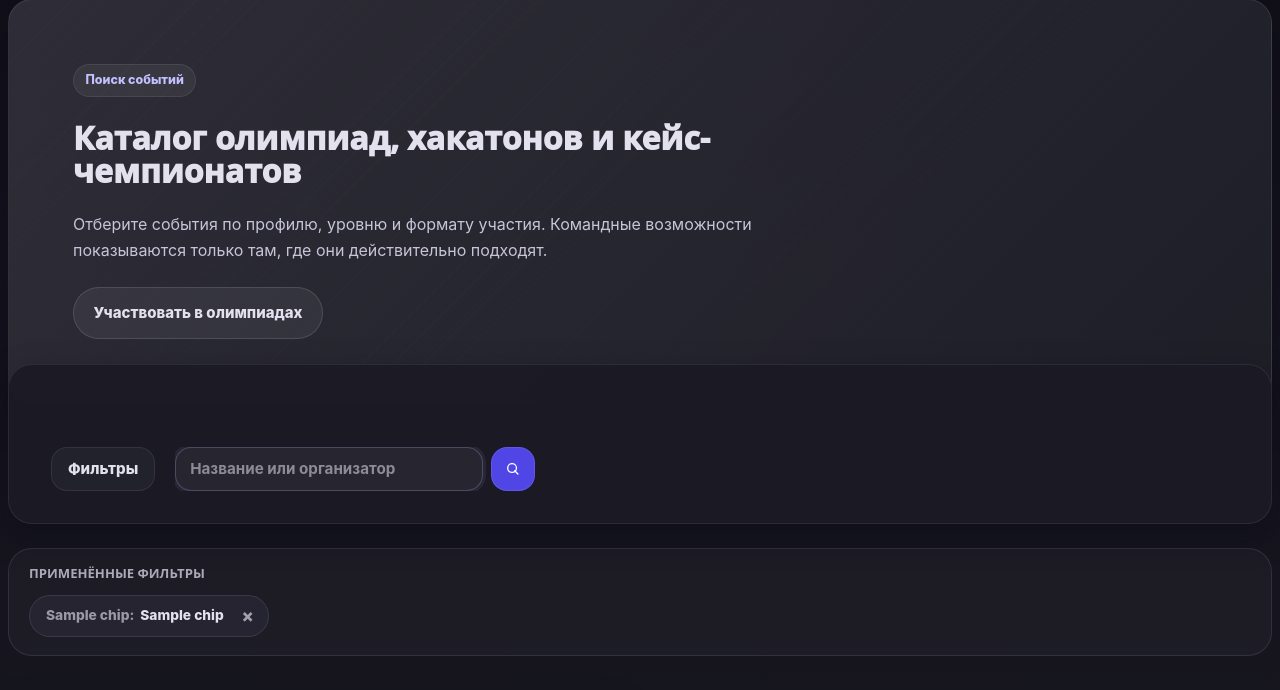
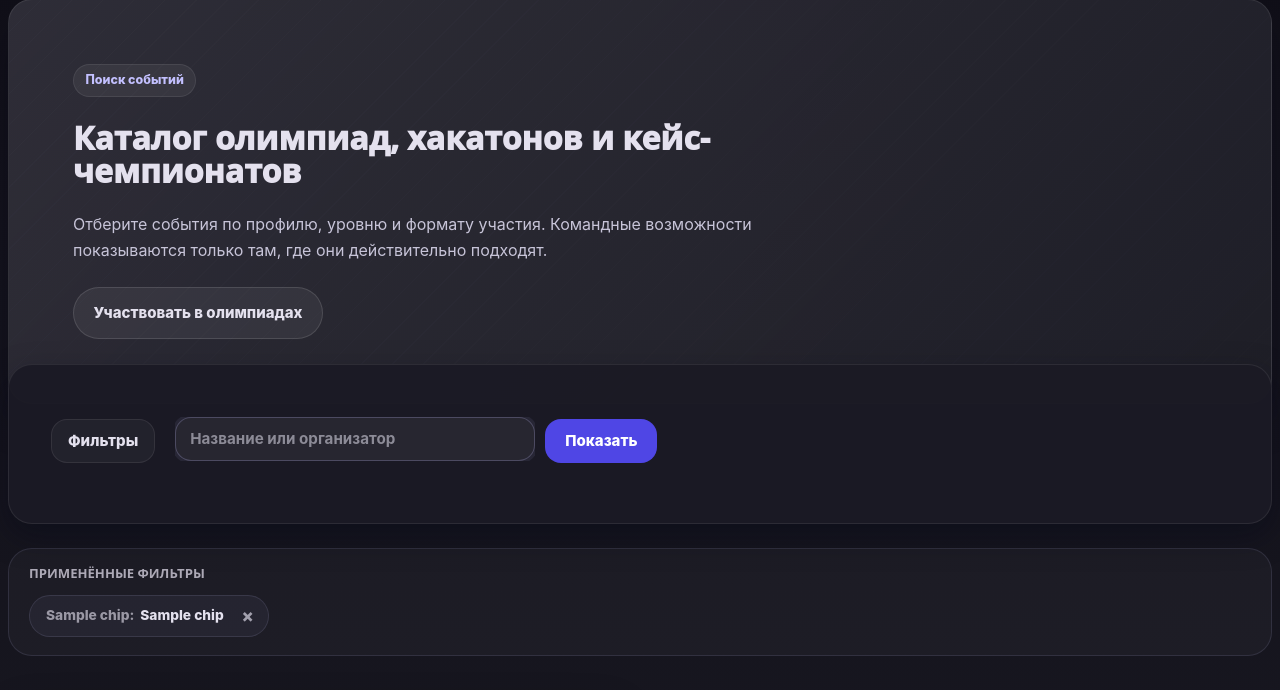
Before and after one commit to NikitOK11/Bloom, a Django app: template backend/apps/web/templates/web/event_list.html in a window 1280 px wide, after a click that opens the changed part. Shown: the part 149-839 px from the top of the page. Run offline with Django 3.2, Linux system fonts and the light colour scheme; the template is opened without the code that fills it: most values are stand-ins (such as "Sample title", 1, 10 or a date in 2020).

Commit message:
Refine events search morph

```diff
--- a/backend/apps/web/static/web/js/app.js
+++ b/backend/apps/web/static/web/js/app.js
@@ -190,6 +190,7 @@
     function clearSearchRestoreState(panel) {
         const state = searchRestoreState.get(panel);
         if (!state) {
+            panel.classList.remove("is-restoring-filters");
             return;
         }
 
@@ -202,6 +203,7 @@
         }
 
         searchRestoreState.delete(panel);
+        panel.classList.remove("is-restoring-filters");
     }
 
     function restoreSearchMode(panel, shouldFocus) {
@@ -213,6 +215,7 @@
         clearSearchRestoreState(panel);
         closeFilters();
         panel.classList.add("is-filter-compact-open");
+        panel.classList.add("is-restoring-filters");
         compactToggle?.setAttribute("aria-expanded", "true");
         searchToggle?.setAttribute("aria-expanded", "false");
 
--- a/backend/apps/web/static/web/styles.css
+++ b/backend/apps/web/static/web/styles.css
@@ -912,6 +912,17 @@ h3 {
     align-self: end;
     justify-content: flex-end;
     min-width: 0;
+    transition: transform 220ms ease, align-self 220ms ease;
+}
+
+.catalog-filter-panel.is-search-active .catalog-control-bar {
+    align-self: center;
+    transform: translateY(-3px);
+}
+
+.catalog-filter-panel.is-filter-compact-open .catalog-control-bar {
+    align-self: end;
+    transform: translateY(0);
 }
 
 .catalog-filter-compact-toggle,
@@ -969,6 +980,16 @@ h3 {
     pointer-events: auto;
 }
 
+.catalog-filter-panel.is-restoring-filters .catalog-filter-compact-toggle {
+    max-width: 0;
+    min-width: 0;
+    padding-right: 0;
+    padding-left: 0;
+    border: 0;
+    opacity: 0;
+    pointer-events: none;
+}
+
 .catalog-filter-compact-toggle:hover,
 .catalog-filter-compact-toggle:focus-visible,
 .catalog-search-toggle:hover,
@@ -1002,8 +1023,8 @@ h3 {
 
 .catalog-search-shell {
     display: grid;
-    grid-template-columns: minmax(0, 1fr) auto;
-    gap: 8px;
+    grid-template-columns: minmax(0, 1fr);
+    gap: 0;
     align-items: center;
     max-width: 0;
     width: min(360px, calc(100vw - 168px));
@@ -1021,8 +1042,12 @@ h3 {
     visibility: visible;
     opacity: 1;
     pointer-events: auto;
-    transform: scaleX(1);
+    transform: translateY(-2px) scaleX(1);
     transition-delay: 0s, 0s, 0s, 0s;
+}
+
+.catalog-filter-panel.is-restoring-filters .catalog-search-shell {
+    transform: translateY(0) scaleX(0.96);
 }
 
 .catalog-filter-panel.is-filter-compact-open .catalog-search-shell {
@@ -1034,6 +1059,7 @@ h3 {
 }
 
 .catalog-search-input {
+    width: 100%;
     min-width: 0;
     min-height: 44px;
     padding: 10px 14px;
--- a/backend/apps/web/templates/web/event_list.html
+++ b/backend/apps/web/templates/web/event_list.html
@@ -54,10 +54,6 @@
                             </div>
                         {% endfor %}
                     </div>
-
-                    <div class="catalog-filter-actions">
-                        <button class="catalog-filter-submit" type="submit">{% trans "Показать" %}</button>
-                    </div>
                 </div>
             </div>
 
@@ -74,13 +70,9 @@
                     <div class="catalog-search-shell" data-search-shell>
                         <label class="sr-only" for="catalog-search-input">{% trans "Поиск" %}</label>
                         <input id="catalog-search-input" class="catalog-search-input" type="search" name="q" value="{{ selected_filters.q }}" placeholder="{% trans 'Название или организатор' %}" data-search-input>
-                        <button class="catalog-search-submit" type="submit" aria-label="{% trans 'Найти событие' %}">
-                            <svg class="filter-search-icon" viewBox="0 0 24 24" aria-hidden="true">
-                                <path d="M11 5a6 6 0 1 0 0 12a6 6 0 0 0 0-12Zm8 14-4.35-4.35" fill="none" stroke="currentColor" stroke-linecap="round" stroke-linejoin="round" stroke-width="1.8"/>
-                            </svg>
-                        </button>
                     </div>
                 </div>
+                <button class="catalog-filter-submit" type="submit">{% trans "Показать" %}</button>
             </div>
         </div>
     </form>
```
Also changed, not shown: backend/apps/web/tests/test_events.py (+1 -1 lines).
